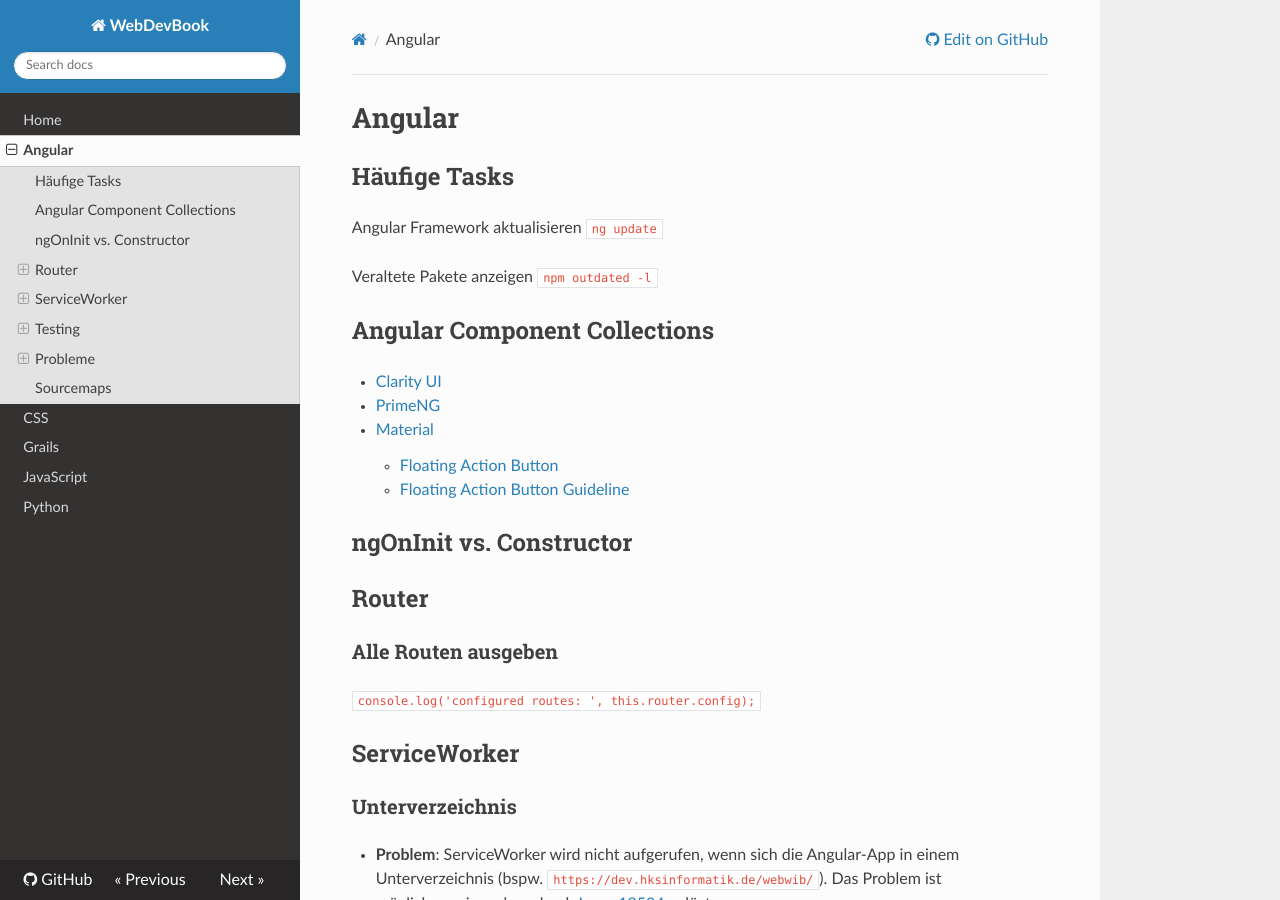
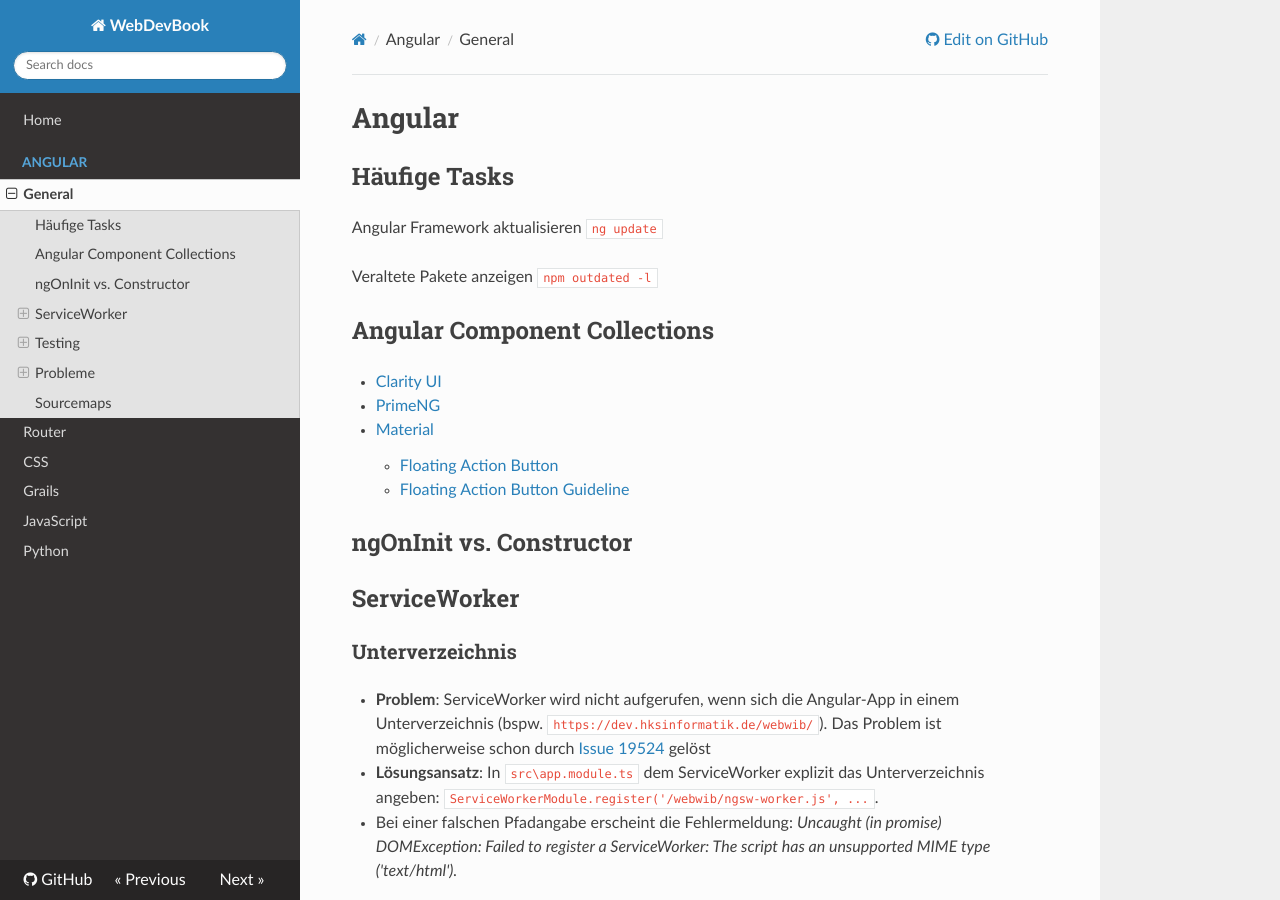
Before and after one commit to scholchr/webdevbook, an MkDocs documentation site: the page built from docs/angular/index.md, in a window 1280 px wide and 900 px high. Built offline with MkDocs 1.6.1, drawn with Linux system fonts in a browser that asks for light colours; nearby versions of some CDN libraries.

Commit message:
Angularverzeichnis /angular/ erstellt und Routing Abschnitt separiert

```diff
--- a/docs/angular.md
+++ b/docs/angular/index.md
@@ -16,12 +16,6 @@ Veraltete Pakete anzeigen `npm outdated -l`
     * [Floating Action Button Guideline](https://material.io/guidelines/components/buttons-floating-action-button.html)
 
 ## ngOnInit vs. Constructor
-
-## Router
-
-### Alle Routen ausgeben
-
-`console.log('configured routes: ', this.router.config);`
 
 ## ServiceWorker
 
--- a/mkdocs.yml
+++ b/mkdocs.yml
@@ -8,7 +8,9 @@ markdown_extensions:
 
 nav:
     - Home: 'index.md'
-    - 'Angular': 'angular.md'
+    - Angular:
+        - 'General': angular/index.md
+        - 'Router': angular/router.md
     - 'CSS': 'css.md'
     - 'Grails': 'grails.md'
     - 'JavaScript': 'javascript.md'
```
Also changed, not shown: docs/angular/router.md (added, +5 -0 lines).
